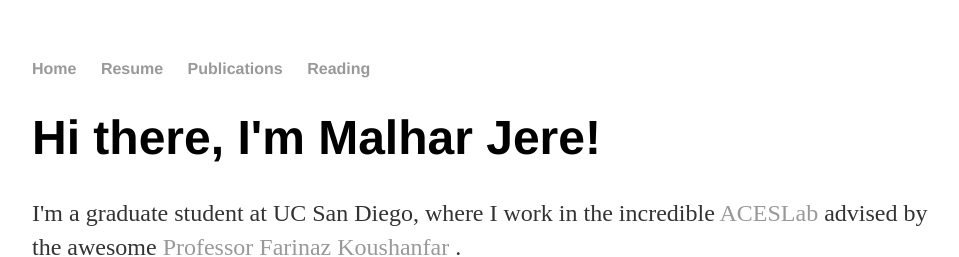
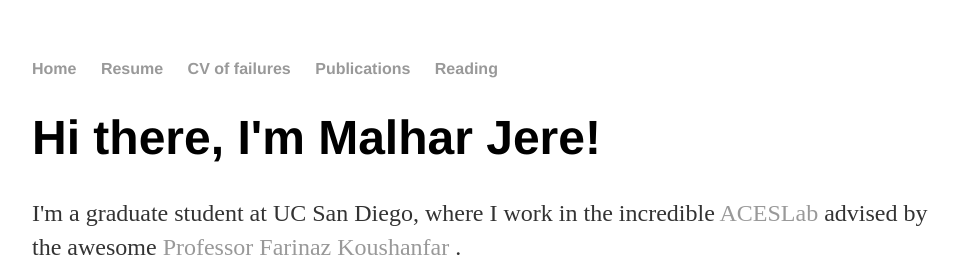
Before and after one commit to MalharJ/MalharJ.github.io, a Jekyll site: the page built from index.html, in a window 1280 px wide. Shown: the top 257 px of the page, without its empty margins (160-1119 px from the left). Built offline with Jekyll 4.4.1, drawn with Linux system fonts in a browser that asks for light colours.

Commit message:
Update default.html

```diff
--- a/_layouts/default.html
+++ b/_layouts/default.html
@@ -23,7 +23,7 @@
 <!-- 	        		<li><a href="malhar_academic_cv.pdf">CV</a></li> -->
 	        		<li><a href="malhar_resume.pdf">Resume</a></li>
 	        		<!-- <li><a href="malhar_academic_cv.pdf">CV</a></li> -->
-	        		<!-- <li><a href="CV_of_failures.pdf">CV of failures</a></li> -->
+	        		<li><a href="CV_of_failures.pdf">CV of failures</a></li>
 
 	        		<li><a href="https://scholar.google.com/citations?hl=en&user=ARdwMAYAAAAJ&view_op=list_works&sortby=pubdate">Publications</a></li>
 				<li><a href="/book_reviews">Reading</a></li>
```
